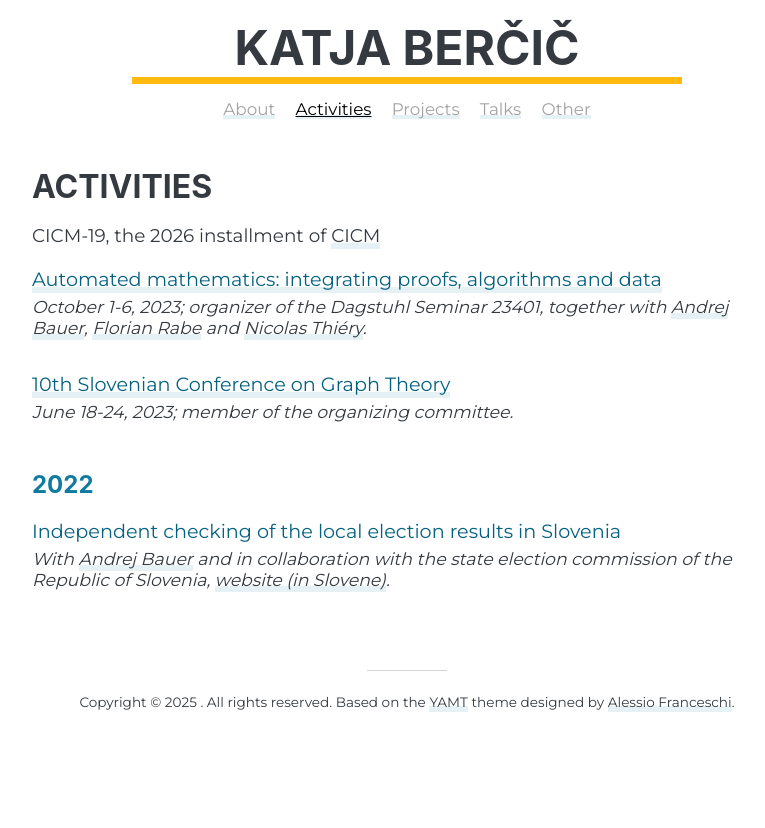
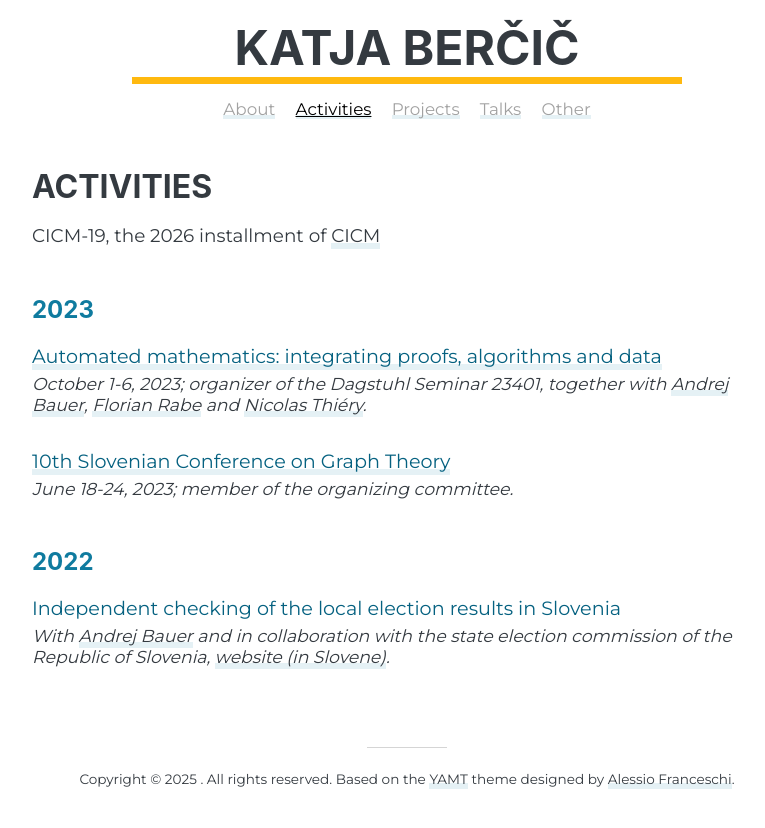
Before and after one commit to katjabercic/katja.not.si, a Jekyll site: the page built from activities.md, in a window 1280 px wide. Shown: the top 828 px of the page, without its empty margins (233-998 px from the left). Built offline with Jekyll 4.4.1, drawn with Linux system fonts in a browser that asks for light colours; nearby versions of some CDN libraries; some web fonts are replaced.

Commit message:
Organize activities

```diff
--- a/activities.md
+++ b/activities.md
@@ -6,6 +6,8 @@ title: Katja Berčič | Activities
 # Activities
 
 CICM-19, the 2026 installment of [CICM](https://cicm-conference.org/cicm.php)
+
+## 2023
 
 [Automated mathematics: integrating proofs, algorithms and data](https://www.dagstuhl.de/en/seminars/seminar-calendar/seminar-details/23401)
 : October 1-6, 2023; organizer of the Dagstuhl Seminar 23401, together with [Andrej Bauer](http://www.andrej.com/), [Florian Rabe](http://kwarc.info/people/frabe/) and [Nicolas Thiéry](http://nicolas.thiery.name/).
```
